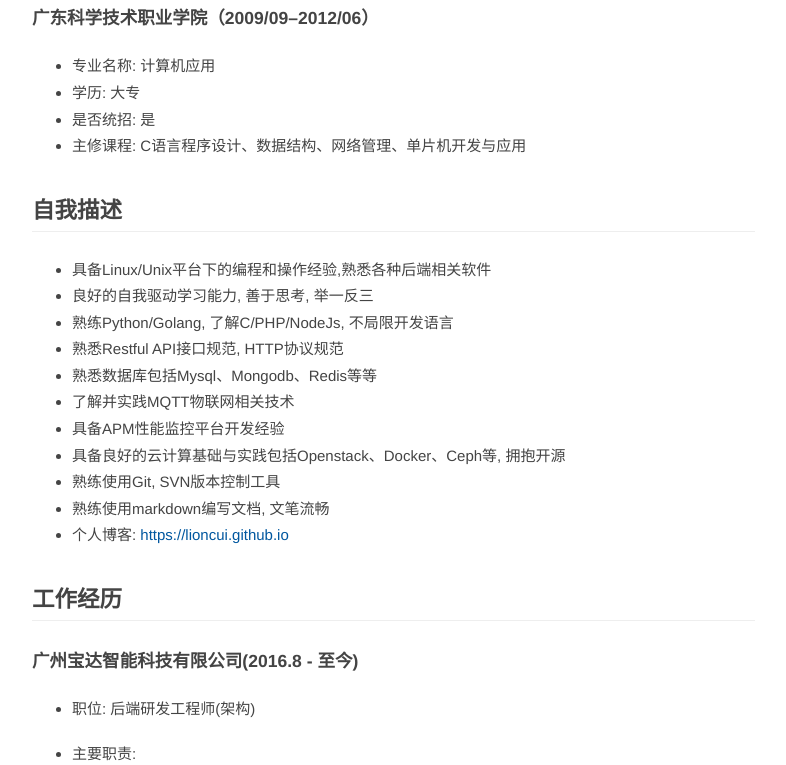
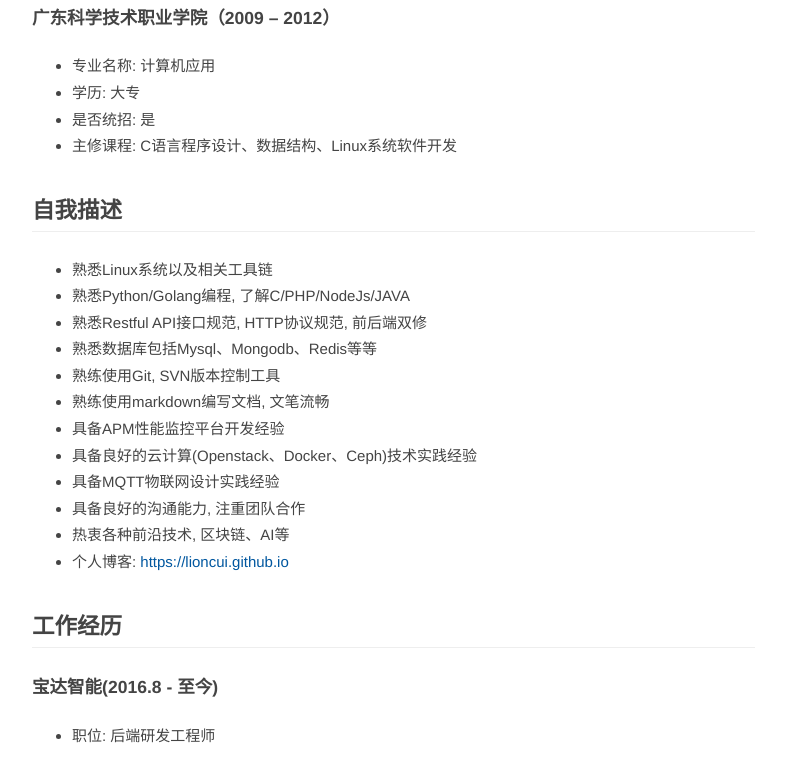
Before and after one commit to lioncui/lioncui.github.io, a plain HTML site: page about/index.html in a window 1280 px wide. Shown: the part 774-1539 px from the top of the page, without its empty margins (93-879 px from the left). Drawn offline with nearby package versions, Linux system fonts and the light colour scheme.

Commit message:
Site updated: 2018-03-06 10:38:30

```diff
--- a/about/index.html
+++ b/about/index.html
@@ -12,27 +12,28 @@
 <li>期望年薪：25-30W</li>
 <li>状态: 6年工作经验, 目前在职, 看新的机会</li>
 </ul>
-<h2 id="教育经历"><a href="#教育经历" class="headerlink" title="教育经历"></a>教育经历</h2><h3 id="广东科学技术职业学院（2009-09–2012-06）"><a href="#广东科学技术职业学院（2009-09–2012-06）" class="headerlink" title="广东科学技术职业学院（2009/09–2012/06）"></a>广东科学技术职业学院（2009/09–2012/06）</h3><ul>
+<h2 id="教育经历"><a href="#教育经历" class="headerlink" title="教育经历"></a>教育经历</h2><h3 id="广东科学技术职业学院（2009-–-2012）"><a href="#广东科学技术职业学院（2009-–-2012）" class="headerlink" title="广东科学技术职业学院（2009 – 2012）"></a>广东科学技术职业学院（2009 – 2012）</h3><ul>
 <li>专业名称: 计算机应用</li>
 <li>学历: 大专</li>
 <li>是否统招: 是</li>
-<li>主修课程: C语言程序设计、数据结构、网络管理、单片机开发与应用</li>
+<li>主修课程: C语言程序设计、数据结构、Linux系统软件开发</li>
 </ul>
 <h2 id="自我描述"><a href="#自我描述" class="headerlink" title="自我描述"></a>自我描述</h2><ul>
-<li>具备Linux/Unix平台下的编程和操作经验,熟悉各种后端相关软件</li>
-<li>良好的自我驱动学习能力, 善于思考, 举一反三</li>
-<li>熟练Python/Golang, 了解C/PHP/NodeJs, 不局限开发语言</li>
-<li>熟悉Restful API接口规范, HTTP协议规范</li>
+<li>熟悉Linux系统以及相关工具链</li>
+<li>熟悉Python/Golang编程, 了解C/PHP/NodeJs/JAVA</li>
+<li>熟悉Restful API接口规范, HTTP协议规范, 前后端双修</li>
 <li>熟悉数据库包括Mysql、Mongodb、Redis等等</li>
-<li>了解并实践MQTT物联网相关技术</li>
-<li>具备APM性能监控平台开发经验</li>
-<li>具备良好的云计算基础与实践包括Openstack、Docker、Ceph等, 拥抱开源</li>
 <li>熟练使用Git, SVN版本控制工具</li>
 <li>熟练使用markdown编写文档, 文笔流畅</li>
+<li>具备APM性能监控平台开发经验</li>
+<li>具备良好的云计算(Openstack、Docker、Ceph)技术实践经验</li>
+<li>具备MQTT物联网设计实践经验</li>
+<li>具备良好的沟通能力,  注重团队合作</li>
+<li>热衷各种前沿技术, 区块链、AI等</li>
 <li>个人博客: <a href="https://lioncui.github.io">https://lioncui.github.io</a></li>
 </ul>
-<h2 id="工作经历"><a href="#工作经历" class="headerlink" title="工作经历"></a>工作经历</h2><h3 id="广州宝达智能科技有限公司-2016-8-至今"><a href="#广州宝达智能科技有限公司-2016-8-至今" class="headerlink" title="广州宝达智能科技有限公司(2016.8 - 至今)"></a>广州宝达智能科技有限公司(2016.8 - 至今)</h3><ul>
-<li><p>职位: 后端研发工程师(架构)</p>
+<h2 id="工作经历"><a href="#工作经历" class="headerlink" title="工作经历"></a>工作经历</h2><h3 id="宝达智能-2016-8-至今"><a href="#宝达智能-2016-8-至今" class="headerlink" title="宝达智能(2016.8 - 至今)"></a>宝达智能(2016.8 - 至今)</h3><ul>
+<li><p>职位: 后端研发工程师</p>
 </li>
 <li><p>主要职责:</p>
 <ul>
@@ -53,16 +54,16 @@
 </ul>
 </li>
 </ul>
-<h3 id="上海曙安数据服务有限公司-2015-8-2016-8"><a href="#上海曙安数据服务有限公司-2015-8-2016-8" class="headerlink" title="上海曙安数据服务有限公司(2015.8 - 2016.8)"></a>上海曙安数据服务有限公司(2015.8 - 2016.8)</h3><ul>
+<h3 id="曙安数据-2015-8-2016-8"><a href="#曙安数据-2015-8-2016-8" class="headerlink" title="曙安数据(2015.8 - 2016.8)"></a>曙安数据(2015.8 - 2016.8)</h3><ul>
 <li><p>职位: 软件开发工程师</p>
 </li>
 <li><p>主要职责:</p>
 <ul>
-<li>负责Openstack、Docker安装部署调试, API梳理深入研究 </li>
+<li>负责Openstack、Docker部署规划, API接口研究 </li>
 <li>负责自动化运维工具、持续集成工具（Jenkins &amp; Docker）的开发实现. </li>
 <li>参与公有云(阿里云、微软Azure、Amazon AWS)、私有云(Openstack、VMware)平台统一资源管理整合. </li>
 <li>参与APM监控平台的API开发、客户端开发、插件开发</li>
-<li>运维日志分析平台开发</li>
+<li>参与运维日志分析平台开发</li>
 <li>参与GateWay安全网关设计</li>
 <li>平台日常管理、网络运维、部署扩展</li>
 <li>各种相关文档输出</li>
@@ -75,7 +76,7 @@
 </ul>
 </li>
 </ul>
-<h3 id="广州飞卓科汇信息科技有限公司-2014-2015"><a href="#广州飞卓科汇信息科技有限公司-2014-2015" class="headerlink" title="广州飞卓科汇信息科技有限公司(2014 - 2015)"></a>广州飞卓科汇信息科技有限公司(2014 - 2015)</h3><ul>
+<h3 id="飞卓科汇-2014-2015"><a href="#飞卓科汇-2014-2015" class="headerlink" title="飞卓科汇(2014 - 2015)"></a>飞卓科汇(2014 - 2015)</h3><ul>
 <li><p>职位: 运维开发工程师</p>
 </li>
 <li><p>主要职责:</p>
@@ -93,10 +94,11 @@
 </ul>
 </li>
 </ul>
-<h3 id="北京实利通和-2012-2014"><a href="#北京实利通和-2012-2014" class="headerlink" title="北京实利通和(2012 - 2014)"></a>北京实利通和(2012 - 2014)</h3><ul>
+<h3 id="实利通和-2012-2014"><a href="#实利通和-2012-2014" class="headerlink" title="实利通和(2012 - 2014)"></a>实利通和(2012 - 2014)</h3><ul>
 <li>职位: 系统工程师</li>
 <li>主要职责:<ul>
-<li>负责方案实施与规划 </li>
+<li>虚拟化方案实施与规划 </li>
+<li>Linux系统管理</li>
 <li>售前沟通与项目投标跟进</li>
 <li>负责运维技术支持 </li>
 <li>各种相关文档输出</li>
```
